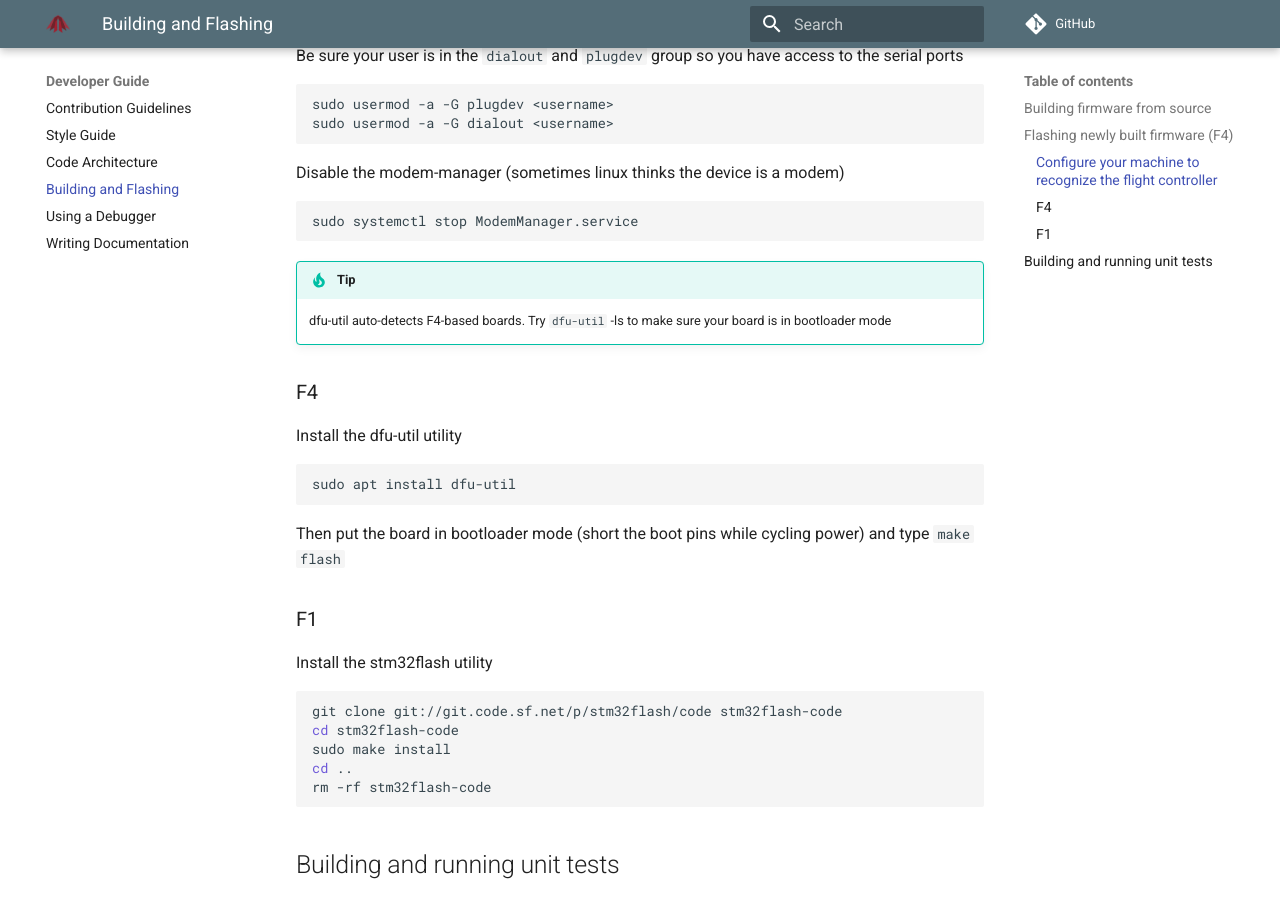
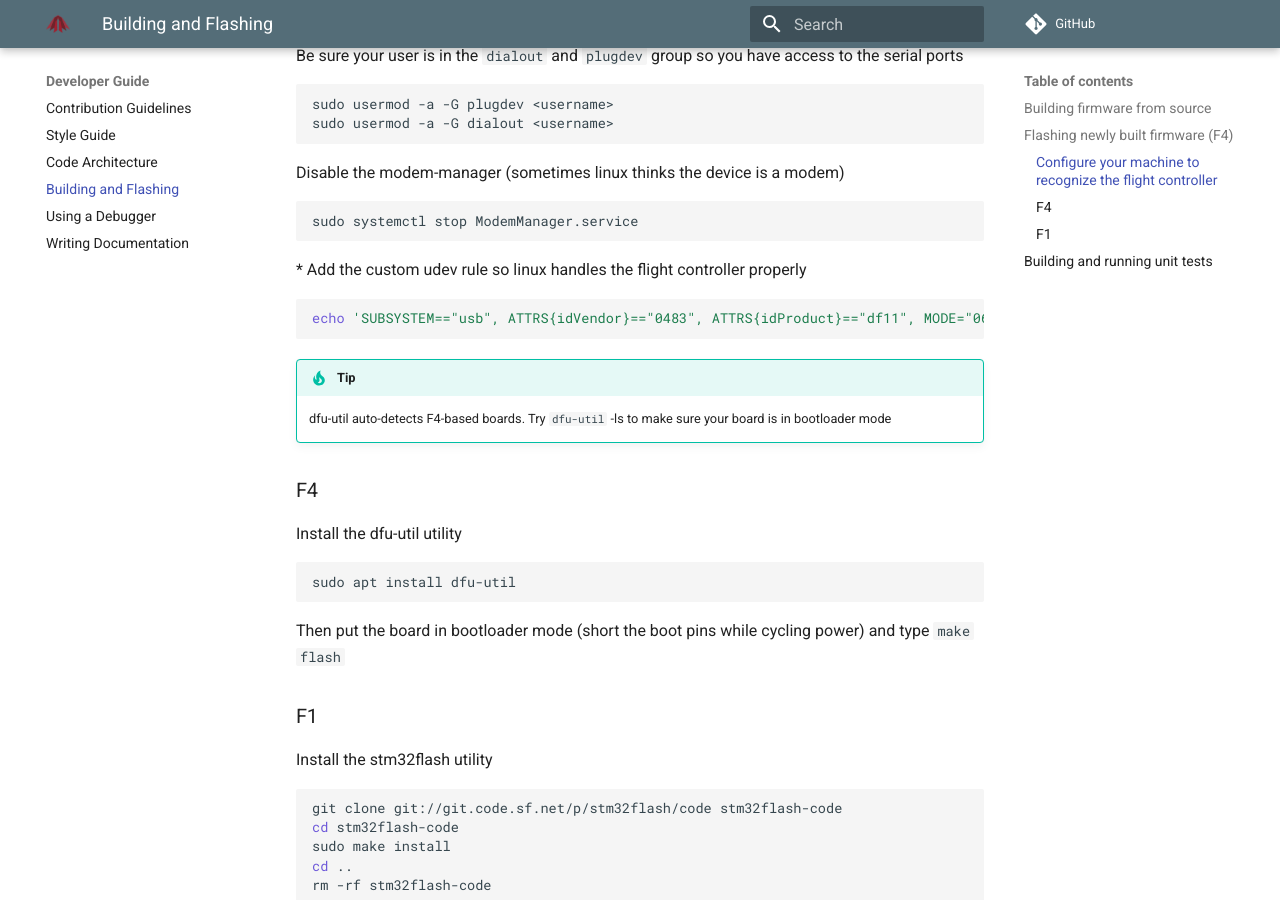
Before and after one commit to rosflight/rosflight_firmware, an MkDocs documentation site: the page built from docs/developer-guide/building-flashing.md, in a window 1280 px wide and 900 px high, scrolled down 821 px. Built offline with MkDocs 1.6.1 and Material for MkDocs 9.7.7, drawn with Linux system fonts in a browser that asks for light colours; comment, search, counter and statistics services are not loaded; old or Windows-style settings are respelled for this version of MkDocs.

Commit message:
docs cleanup

````diff
--- a/docs/developer-guide/building-flashing.md
+++ b/docs/developer-guide/building-flashing.md
@@ -36,6 +36,10 @@ sudo usermod -a -G dialout <username>
 Disable the modem-manager (sometimes linux thinks the device is a modem)
 ``` bash
 sudo systemctl stop ModemManager.service
+```
+* Add the custom udev rule so linux handles the flight controller properly
+``` bash
+echo 'SUBSYSTEM=="usb", ATTRS{idVendor}=="0483", ATTRS{idProduct}=="df11", MODE="0664", GROUP="plugdev"') | sudo tee /etc/udev/rules.d/45-stdfu-permissions.rules > /dev/null
 ```
 
 !!! tip
````
